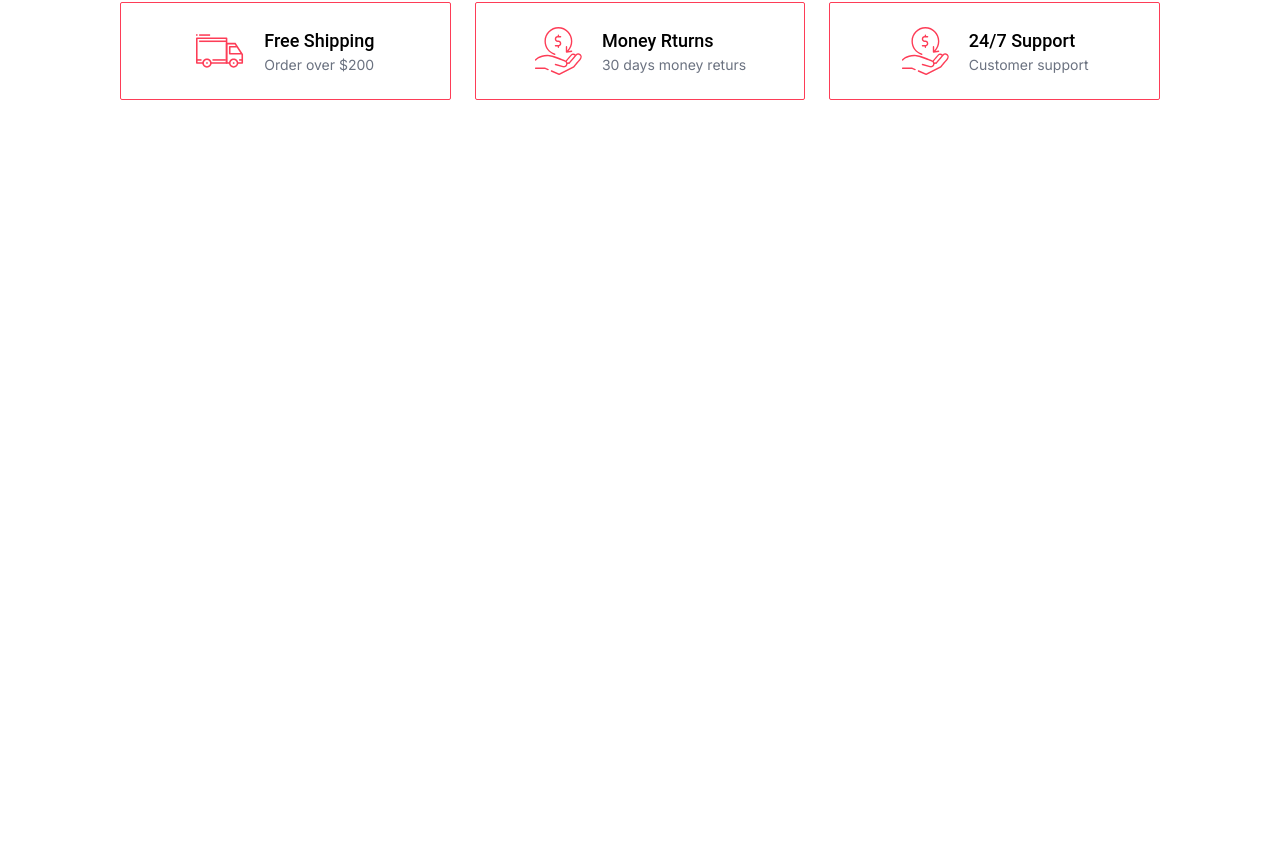
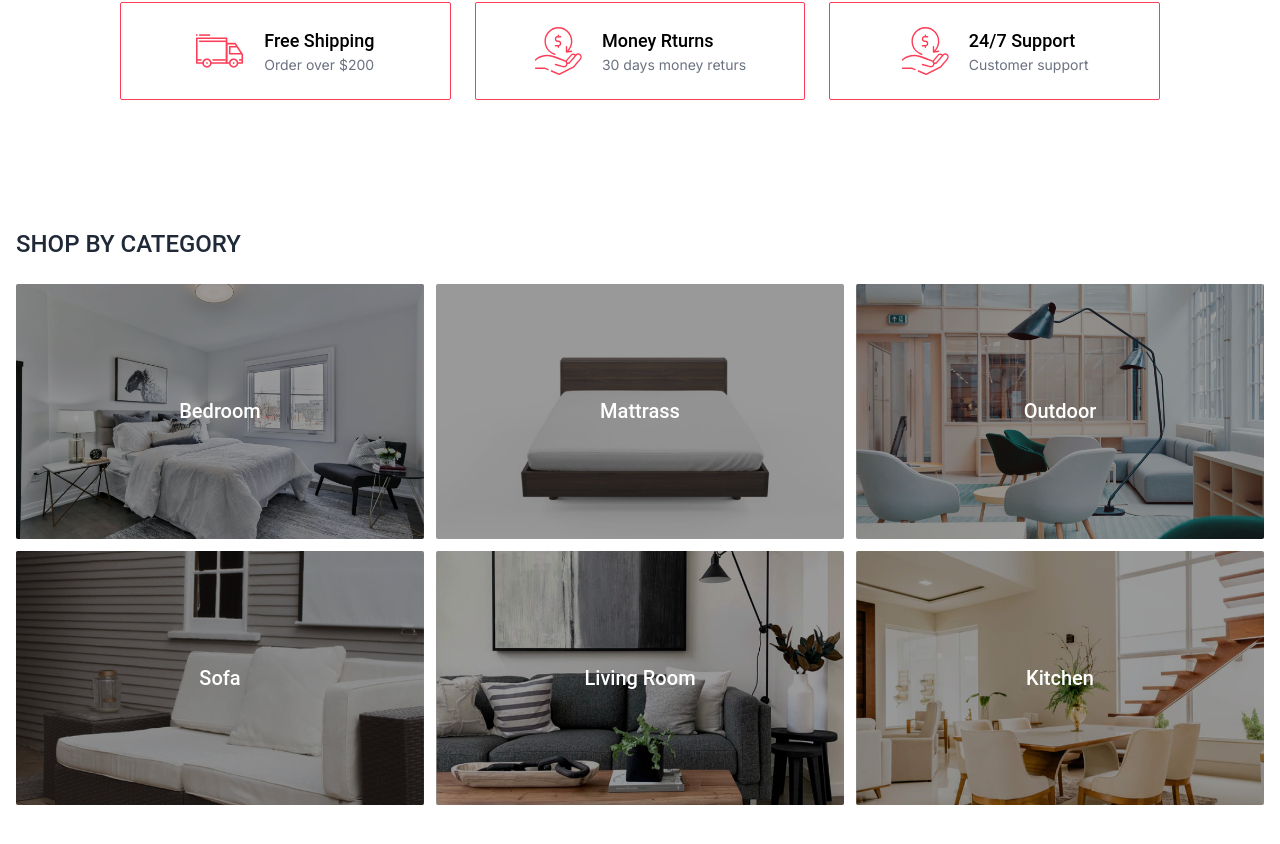
Before and after one commit to moofazzel/lws-kart-typescript, a Next.js app: page / in a window 1280 px wide. Shown: the part 752-1596 px from the top of the page. Before the commit the page ends 916 px from the top, so only its background shows below. Built offline with nearby package versions, Linux system fonts and the light colour scheme.

Commit message:
Added categories section

```diff
--- a/app/_components/Banner.tsx
+++ b/app/_components/Banner.tsx
@@ -1,19 +1,29 @@
-
 export default function Banner() {
   return (
-    <div> <div className="bg-cover bg-no-repeat bg-center py-36" style="background-image: url('assets/images/banner-bg.jpg');">
-        <div className="container">
-            <h1 className="text-6xl text-gray-800 font-medium mb-4 capitalize">
-                best collection for <br> home decoration
-            </h1>
-            <p>Lorem, ipsum dolor sit amet consectetur adipisicing elit. Aperiam <br>
-                accusantium perspiciatis, sapiente
-                magni eos dolorum ex quos dolores odio</p>
-            <div className="mt-12">
-                <a href="#" className="bg-primary border border-primary text-white px-8 py-3 font-medium
-                    rounded-md hover:bg-transparent hover:text-primary">Shop Now</a>
-            </div>
+    <div
+      className="bg-cover bg-no-repeat bg-center py-36 "
+      style={{ backgroundImage: `url('/images/banner-bg.jpg')` }}
+    >
+      <div className="container">
+        <h1 className="text-6xl text-gray-800 font-medium mb-4 capitalize">
+          best collection for <br /> home decoration
+        </h1>
+        <p>
+          Lorem, ipsum dolor sit amet consectetur adipisicing elit. Aperiam{" "}
+          <br />
+          accusantium perspiciatis, sapiente magni eos dolorum ex quos dolores
+          odio
+        </p>
+        <div className="mt-12">
+          <a
+            href="#"
+            className="bg-primary border border-primary text-white px-8 py-3 font-medium
+                    rounded-md hover:bg-transparent hover:text-primary"
+          >
+            Shop Now
+          </a>
         </div>
-    </div></div>
-  )
+      </div>
+    </div>
+  );
 }
--- /dev/null
+++ b/app/_components/Categories.tsx
@@ -0,0 +1,74 @@
+import category1 from "@/public/images/category/category-1.jpg";
+import category2 from "@/public/images/category/category-2.jpg";
+import category3 from "@/public/images/category/category-3.jpg";
+import category4 from "@/public/images/category/category-4.jpg";
+import category5 from "@/public/images/category/category-5.jpg";
+import category6 from "@/public/images/category/category-6.jpg";
+import Image from "next/image";
+
+export default function Categories() {
+  return (
+    <div className="container py-16">
+      <h2 className="text-2xl font-medium text-gray-800 uppercase mb-6">
+        shop by category
+      </h2>
+      <div className="grid grid-cols-3 gap-3">
+        <div className="relative rounded-sm overflow-hidden group">
+          <Image src={category1} alt="category 1" className="w-full" />
+
+          <a
+            href="#"
+            className="absolute inset-0 bg-black bg-opacity-40 flex items-center justify-center text-xl text-white font-roboto font-medium group-hover:bg-opacity-60 transition"
+          >
+            Bedroom
+          </a>
+        </div>
+        <div className="relative rounded-sm overflow-hidden group">
+          <Image src={category2} alt="category 2" className="w-full" />
+          <a
+            href="#"
+            className="absolute inset-0 bg-black bg-opacity-40 flex items-center justify-center text-xl text-white font-roboto font-medium group-hover:bg-opacity-60 transition"
+          >
+            Mattrass
+          </a>
+        </div>
+        <div className="relative rounded-sm overflow-hidden group">
+          <Image src={category3} alt="category 3" className="w-full" />
+          <a
+            href="#"
+            className="absolute inset-0 bg-black bg-opacity-40 flex items-center justify-center text-xl text-white font-roboto font-medium group-hover:bg-opacity-60 transition"
+          >
+            Outdoor
+          </a>
+        </div>
+        <div className="relative rounded-sm overflow-hidden group">
+          <Image src={category4} alt="category 4" className="w-full" />
+          <a
+            href="#"
+            className="absolute inset-0 bg-black bg-opacity-40 flex items-center justify-center text-xl text-white font-roboto font-medium group-hover:bg-opacity-60 transition"
+          >
+            Sofa
+          </a>
+        </div>
+        <div className="relative rounded-sm overflow-hidden group">
+          <Image src={category5} alt="category 5" className="w-full" />
+          <a
+            href="#"
+            className="absolute inset-0 bg-black bg-opacity-40 flex items-center justify-center text-xl text-white font-roboto font-medium group-hover:bg-opacity-60 transition"
+          >
+            Living Room
+          </a>
+        </div>
+        <div className="relative rounded-sm overflow-hidden group">
+          <Image src={category6} alt="category 6" className="w-full" />
+          <a
+            href="#"
+            className="absolute inset-0 bg-black bg-opacity-40 flex items-center justify-center text-xl text-white font-roboto font-medium group-hover:bg-opacity-60 transition"
+          >
+            Kitchen
+          </a>
+        </div>
+      </div>
+    </div>
+  );
+}
--- a/app/page.tsx
+++ b/app/page.tsx
@@ -1,6 +1,7 @@
-import Banner from "@/components/Banner";
-import Features from "@/components/Features";
+import Banner from "@/app/_components/Banner";
+import Features from "@/app/_components/Features";
 import Navbar from "@/components/Navbar";
+import Categories from "./_components/Categories";
 
 export default function Home() {
   return (
@@ -8,6 +9,7 @@ export default function Home() {
       <Navbar />
       <Banner />
       <Features />
+      <Categories />
     </main>
   );
 }
--- a/components/Banner.tsx
+++ /dev/null
@@ -1,29 +0,0 @@
-export default function Banner() {
-  return (
-    <div
-      className="bg-cover bg-no-repeat bg-center py-36 "
-      style={{ backgroundImage: `url('/images/banner-bg.jpg')` }}
-    >
-      <div className="container">
-        <h1 className="text-6xl text-gray-800 font-medium mb-4 capitalize">
-          best collection for <br /> home decoration
-        </h1>
-        <p>
-          Lorem, ipsum dolor sit amet consectetur adipisicing elit. Aperiam{" "}
-          <br />
-          accusantium perspiciatis, sapiente magni eos dolorum ex quos dolores
-          odio
-        </p>
-        <div className="mt-12">
-          <a
-            href="#"
-            className="bg-primary border border-primary text-white px-8 py-3 font-medium
-                    rounded-md hover:bg-transparent hover:text-primary"
-          >
-            Shop Now
-          </a>
-        </div>
-      </div>
-    </div>
-  );
-}
```
Also changed, not shown: app/_components/Features.tsx (renamed from components/Features.tsx).
